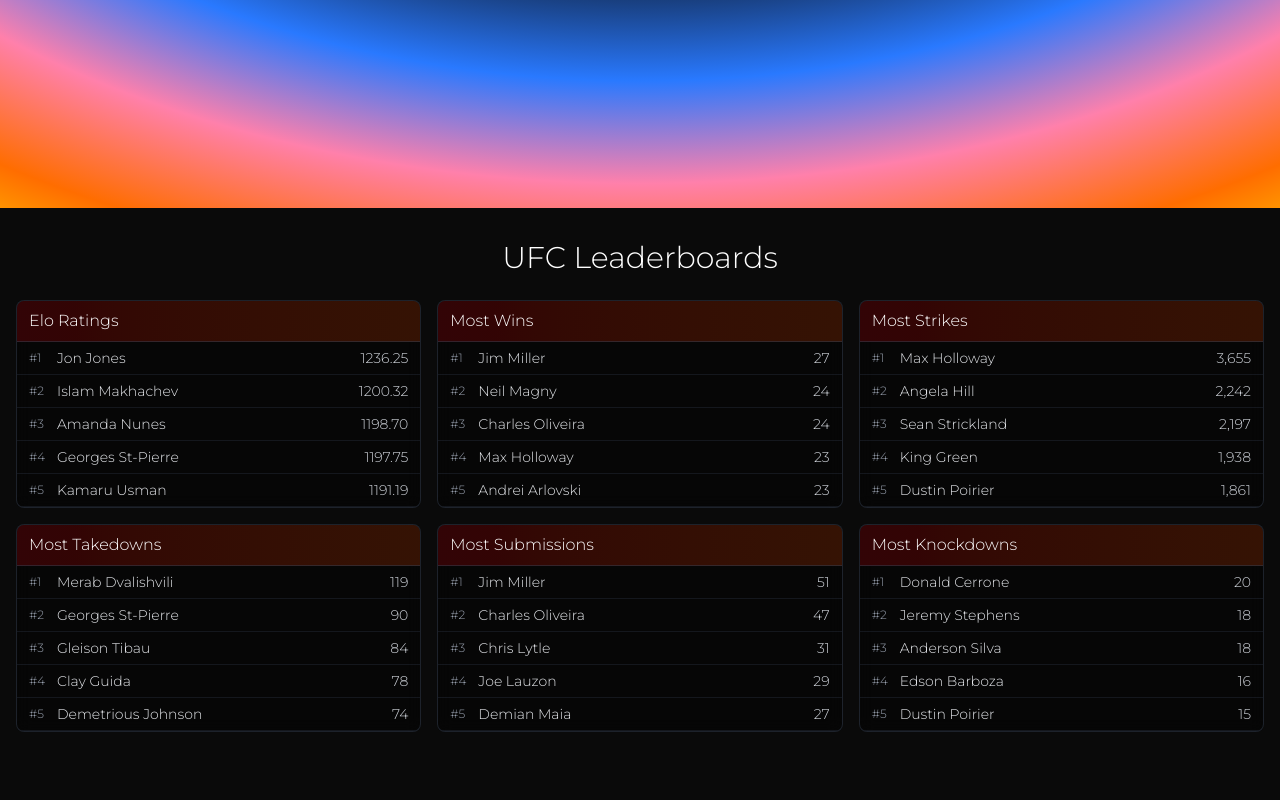
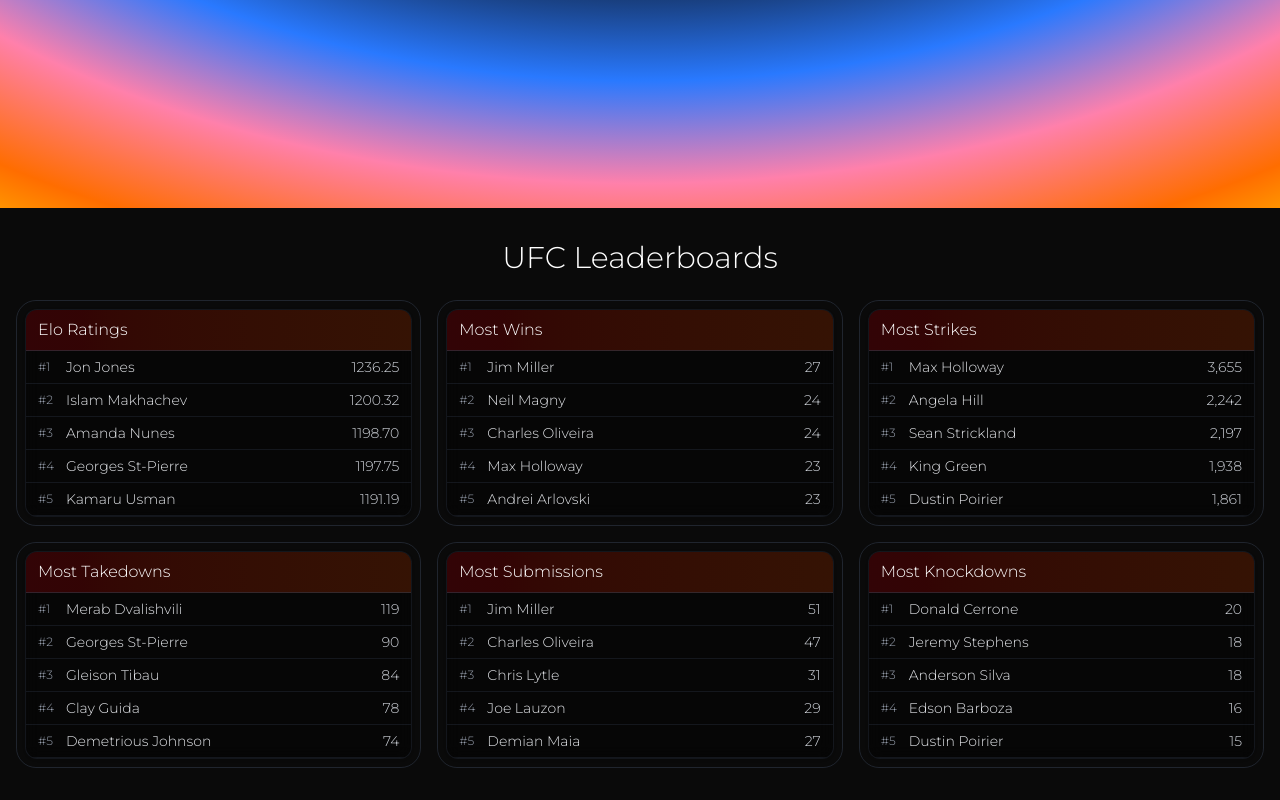
Before and after one commit to Jeremyliu-621/UFC-Elo-Calculator, a Next.js app in the folder frontend/: page / in a window 1280 px wide. Shown: the part 592-1392 px from the top of the page. Before the commit the page ends 1356 px from the top, so only its background shows below. Built offline with nearby package versions, Linux system fonts and the light colour scheme.

Commit message:
transparent effect

```diff
--- a/frontend/components/Leaderboards.tsx
+++ b/frontend/components/Leaderboards.tsx
@@ -1,6 +1,8 @@
 "use client"
 
 import { useEffect, useState } from 'react';
+import { GlowingEffect } from "@/components/ui/glowing-effect";
+import { cn } from "@/lib/utils";
 
 interface EloData {
   fighter: string;
@@ -31,12 +33,22 @@
 );
 
 const LeaderboardSection = ({ title, children }: { title: string; children: React.ReactNode }) => (
-  <div className="bg-black/40 backdrop-blur-sm rounded-lg border border-gray-700/50 overflow-hidden">
-    <div className="bg-gradient-to-r from-red-600/20 to-orange-600/20 px-3 py-2 border-b border-gray-700/50">
-      <h2 className="text-base font-light text-white" style={{ fontFamily: 'var(--font-montserrat)' }}>{title}</h2>
-    </div>
-    <div className="divide-y divide-gray-700/30">
-      {children}
+  <div className={cn("relative rounded-[1.25rem] border-[0.75px] border-gray-700/50 p-2")}>
+    <GlowingEffect
+      spread={40}
+      glow={true}
+      disabled={false}
+      proximity={64}
+      inactiveZone={0.01}
+      borderWidth={3}
+    />
+    <div className="relative flex flex-col overflow-hidden rounded-xl border-[0.75px] border-gray-700/30 bg-black/40 backdrop-blur-sm shadow-sm">
+      <div className="bg-gradient-to-r from-red-600/20 to-orange-600/20 px-3 py-2 border-b border-gray-700/50">
+        <h2 className="text-base font-light text-white" style={{ fontFamily: 'var(--font-montserrat)' }}>{title}</h2>
+      </div>
+      <div className="divide-y divide-gray-700/30">
+        {children}
+      </div>
     </div>
   </div>
 );
--- /dev/null
+++ b/frontend/components/ui/glowing-effect.tsx
@@ -0,0 +1,97 @@
+"use client";
+
+import React, { useEffect, useRef, useState } from "react";
+import { cn } from "@/lib/utils";
+
+interface GlowingEffectProps {
+  spread?: number;
+  glow?: boolean;
+  disabled?: boolean;
+  proximity?: number;
+  inactiveZone?: number;
+  borderWidth?: number;
+  className?: string;
+}
+
+export function GlowingEffect({
+  spread = 40,
+  glow = true,
+  disabled = false,
+  proximity = 64,
+  inactiveZone = 0.01,
+  borderWidth = 3,
+  className,
+}: GlowingEffectProps) {
+  const containerRef = useRef<HTMLDivElement>(null);
+  const [mousePosition, setMousePosition] = useState({ x: 0, y: 0 });
+  const [isHovered, setIsHovered] = useState(false);
+
+  useEffect(() => {
+    if (disabled || !glow) return;
+
+    const handleMouseMove = (e: MouseEvent) => {
+      if (!containerRef.current) return;
+
+      const rect = containerRef.current.getBoundingClientRect();
+      const x = e.clientX - rect.left;
+      const y = e.clientY - rect.top;
+
+      setMousePosition({ x, y });
+    };
+
+    const handleMouseEnter = () => setIsHovered(true);
+    const handleMouseLeave = () => setIsHovered(false);
+
+    const container = containerRef.current;
+    if (container) {
+      container.addEventListener("mousemove", handleMouseMove);
+      container.addEventListener("mouseenter", handleMouseEnter);
+      container.addEventListener("mouseleave", handleMouseLeave);
+    }
+
+    return () => {
+      if (container) {
+        container.removeEventListener("mousemove", handleMouseMove);
+        container.removeEventListener("mouseenter", handleMouseEnter);
+        container.removeEventListener("mouseleave", handleMouseLeave);
+      }
+    };
+  }, [disabled, glow]);
+
+  if (disabled || !glow) {
+    return null;
+  }
+
+  const gradientSize = spread * 2;
+
+  return (
+    <div
+      ref={containerRef}
+      className={cn("absolute inset-0 pointer-events-none overflow-hidden", className)}
+      style={{
+        borderRadius: "inherit",
+      }}
+    >
+      <div
+        className="absolute inset-0 transition-opacity duration-300"
+        style={{
+          opacity: isHovered ? 0.8 : 0,
+          background: `radial-gradient(${gradientSize}px ${gradientSize}px at ${mousePosition.x}px ${mousePosition.y}px, rgba(255, 100, 100, 0.3), rgba(255, 150, 50, 0.1), transparent ${proximity}%)`,
+          borderRadius: "inherit",
+        }}
+      />
+      <div
+        className="absolute inset-0 transition-opacity duration-300"
+        style={{
+          opacity: isHovered ? 1 : 0,
+          background: `radial-gradient(${gradientSize}px ${gradientSize}px at ${mousePosition.x}px ${mousePosition.y}px, rgba(255, 255, 255, 0.15), transparent ${proximity}%)`,
+          borderRadius: "inherit",
+          border: `${borderWidth}px solid transparent`,
+          WebkitMask: `linear-gradient(#fff 0 0) content-box, linear-gradient(#fff 0 0)`,
+          WebkitMaskComposite: "xor",
+          maskComposite: "exclude",
+        }}
+      />
+    </div>
+  );
+}
```
